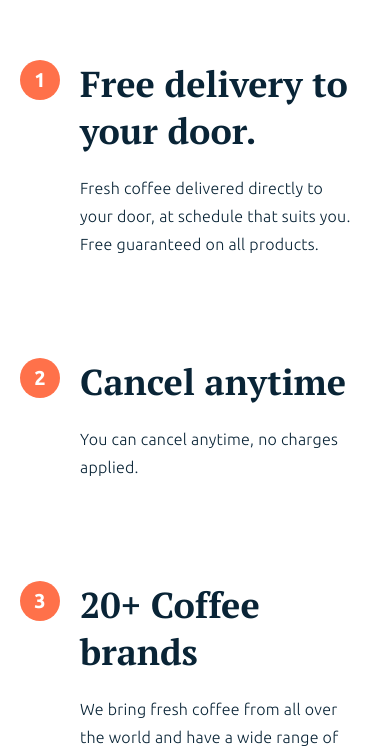
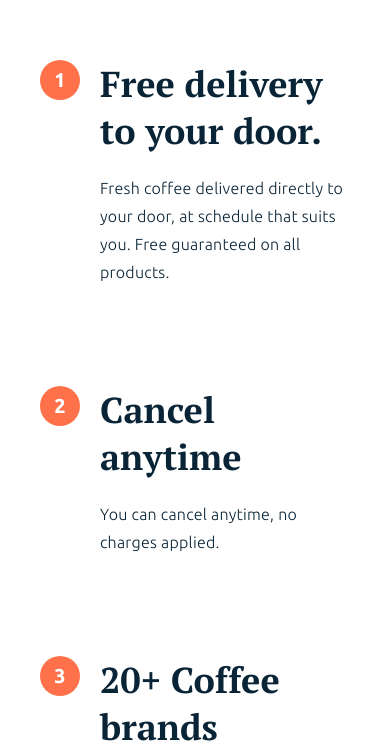
Before and after one commit to victorux/coffetino-app, a React (Create React App) app: page / in a window 390 px wide. Shown: the part 1088-1836 px from the top of the page. Built offline with nearby package versions, Linux system fonts and the light colour scheme.

Commit message:
Features sections responsive

```diff
--- a/src/components/sections/featureSections/landingSection.styles.js
+++ b/src/components/sections/featureSections/landingSection.styles.js
@@ -6,21 +6,22 @@ import {device} from "../../styles/breakpoints";
 export const Wrapper = styled.div`
   max-width: ${globalVariables.maxWidth};
   margin: 160px auto;
-  padding: 0 20px;
+  padding: 0 40px;
   display: flex;
   flex-direction: column;
   gap: 120px;
 
   @media ${device.tablet}{
     gap: 60px;
+    align-items: flex-start;
   }
 `
 
 export const ItemContainer = styled.div`
   display: flex;
-  flex-wrap: wrap;
+  flex-wrap: nowrap;
   align-items: center;
-  justify-content: flex-start;
+  justify-content: center;
   gap: 60px;
 
   flex-direction: ${({align}) =>
@@ -28,7 +29,11 @@ export const ItemContainer = styled.div`
 
   @media ${device.tablet}{
     flex-direction: column;
-    align-items: flex-start;
+    gap: 20px;
+  }
+
+  @media ${device.laptop}{
+    align-items: center;
     gap: 40px;
   }
 
@@ -87,9 +92,6 @@ export const SectionTitle = styled.h2`
     max-width: 100%;
   }
 
-  @media ${device.laptop}{
-    max-width: unset;
-  }
 `
 
 export const SectionDescription = styled.p`
@@ -105,7 +107,7 @@ export const SectionDescription = styled.p`
     width: 95%;
   }
 
-  @media ${device.laptop}{
-    max-width: unset;
+  @media ${device.laptopL}{
+    width: unset;
   }
 `
```
